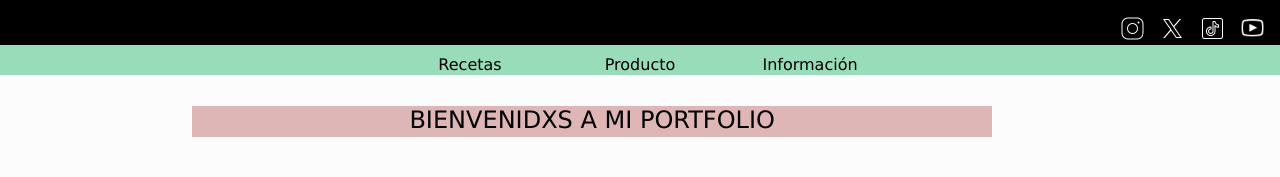
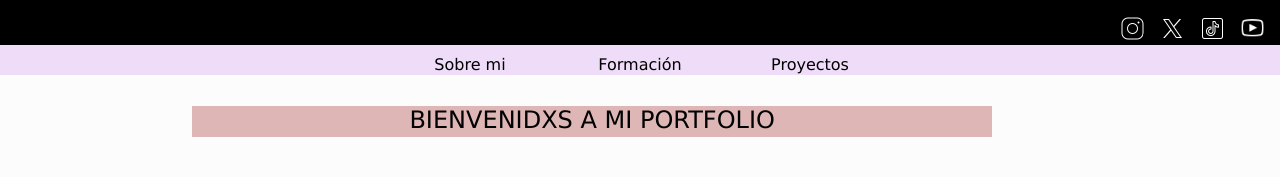
Before and after one commit to Marisolfleita1/Primer-Portfolio-web-Marisol-Fleita, a plain HTML site: page Index.HTML in a window 1280 px wide. Shown: the top 177 px of the page. Drawn offline with Linux system fonts and the light colour scheme.

Commit message:
portfolio1

```diff
--- a/Index.HTML
+++ b/Index.HTML
@@ -19,13 +19,13 @@
     <nav>
         <ul class="menu-horizontal">
             <li>
-                 <a href="#Recetas">Recetas</a>
+                 <a href="#Sobremi">Sobre mi</a>
             </li>
             <li>
-                <a href="#Productos">Producto</a>
+                <a href="#Formación">Formación</a>
             </li>
             <li>
-                <a href="#Información">Información</a>
+                <a href="#Proyectos">Proyectos</a>
             </li>
         </ul>
     </nav>
--- a/estilos.CSS
+++ b/estilos.CSS
@@ -34,7 +34,7 @@ header li img:hover{
 
 
 nav{
-    background-color: rgb(152, 220, 185);
+    background-color: rgb(239, 220, 248);
     margin-top: 45px;
     height: 30px;
     width: 100%;
@@ -52,12 +52,12 @@ nav{
     padding-top: 5px;
     width: 170px;
     height: 100%;
-    background-color: rgb(152, 220, 185)
+    background-color: rgb(239, 220, 248);
 }
 .menu-horizontal>li:hover{
     border-right: 2px solid rgb(1, 1, 1);
     border-left: 2px solid rgb(1, 1, 1);
-    background-color: rgb(127, 255, 185);
+    background-color: rgba(207, 141, 211, 0.895);
 }
 .menu-horizontal li a{
     text-decoration: none;
```
